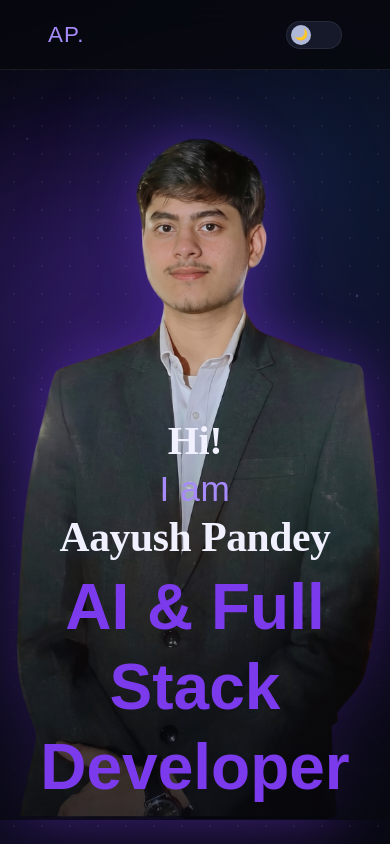
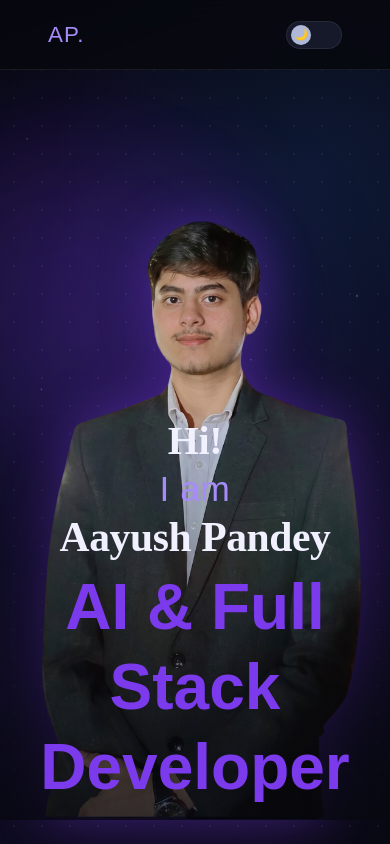
Before and after one commit to NOT-Aayush/Portfolio, a React (Vite) app: page / in a window 390 px wide. Shown: the top 844 px of the page. Built offline with nearby package versions, Linux system fonts and the light colour scheme; a web font is replaced by a local one.

Commit message:
mobile update

```diff
--- a/src/css/Hero.css
+++ b/src/css/Hero.css
@@ -202,7 +202,7 @@
     right: 0;
     top: auto;
     width: 100%;
-    height: 82vh;
+    height: 72vh;
     margin: 0;
     aspect-ratio: unset;
     display: flex;
@@ -263,7 +263,7 @@
     padding-bottom: 1.5rem;
   }
 
-  .hero-image { height: 82vh;
+  .hero-image { height: 72vh;
       left: 30px;
       bottom: 25px;
 }
```
